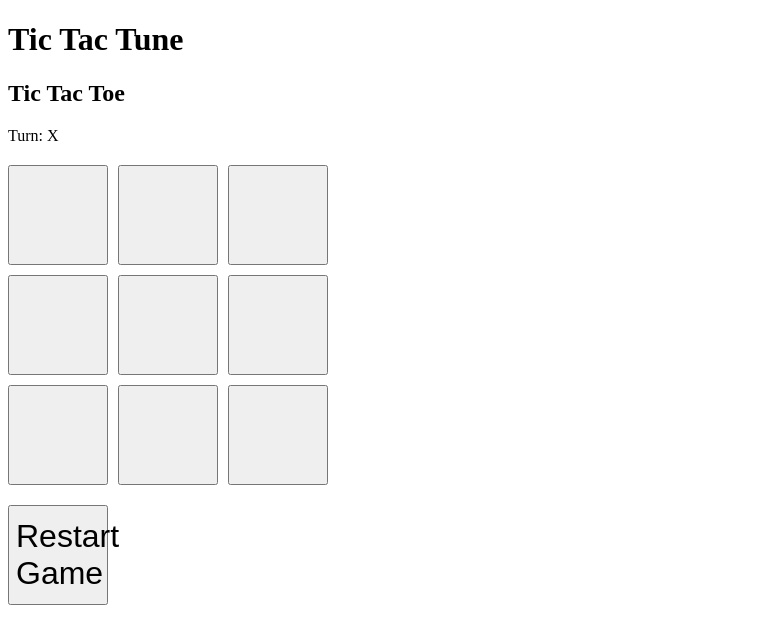
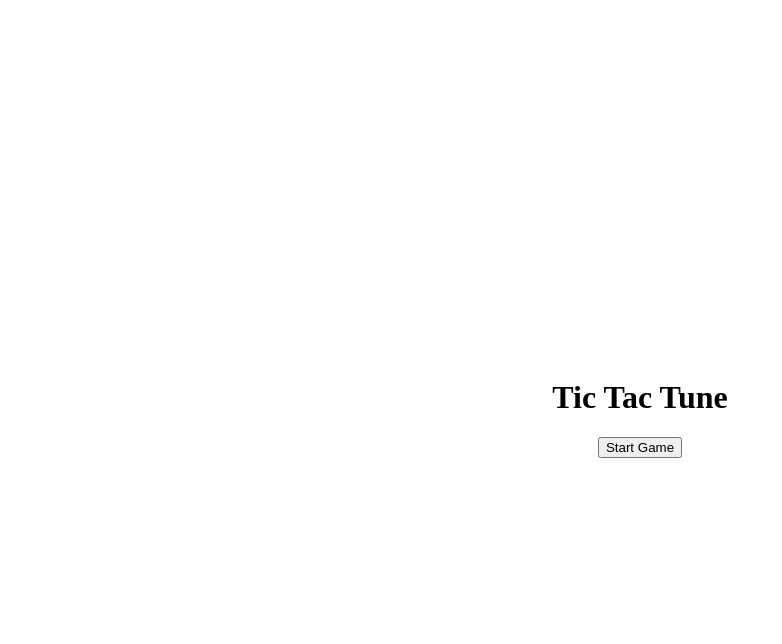
Before and after one commit to CediGasser/tictactune, a SvelteKit app: page / in a window 1280 px wide. Shown: the top 644 px of the page, without its empty margins (0-782 px from the left). Built offline with nearby package versions, Linux system fonts and the light colour scheme.

Commit message:
Refactored with gameState

```diff
--- a/src/routes/+page.svelte
+++ b/src/routes/+page.svelte
@@ -1,9 +1,55 @@
-<script>
+<script lang="ts">
 	import TicTacToe from './TicTacToe.svelte';
+
+	let gameState: 'inHomeScreen' | 'running' | 'xWon' | 'oWon' | 'draw' | 'missedBeat' =
+		$state('inHomeScreen');
+
+	// const audioContext = new AudioContext();
+	// const audioElement = document.querySelector('audio');
+	// const audioSource = audioContext.createMediaElementSource(audioElement);
+	// const analyser = audioContext.createAnalyser();
+
+	const onGameEnd = (result: 'xWon' | 'oWon' | 'draw') => {
+		gameState = result;
+	};
 </script>
 
-<h1>Tic Tac Tune</h1>
+<main>
+	{#if gameState === 'inHomeScreen'}
+		<h1>Tic Tac Tune</h1>
+		<button onclick={() => (gameState = 'running')}>Start Game</button>
+	{/if}
+	{#if gameState === 'running'}
+		<TicTacToe {onGameEnd} />
+	{/if}
+	{#if gameState === 'xWon'}
+		<h1>X Won</h1>
+		<button onclick={() => (gameState = 'running')}>Restart Game</button>
+		<button onclick={() => (gameState = 'inHomeScreen')}>Go Back</button>
+	{/if}
+	{#if gameState === 'oWon'}
+		<h1>O Won</h1>
+		<button onclick={() => (gameState = 'running')}>Restart Game</button>
+		<button onclick={() => (gameState = 'inHomeScreen')}>Go Back</button>
+	{/if}
+	{#if gameState === 'draw'}
+		<h1>Draw</h1>
+		<button onclick={() => (gameState = 'running')}>Restart Game</button>
+		<button onclick={() => (gameState = 'inHomeScreen')}>Go Back</button>
+	{/if}
+	{#if gameState === 'missedBeat'}
+		<h1>Missed Beat</h1>
+		<button onclick={() => (gameState = 'running')}>Restart Game</button>
+		<button onclick={() => (gameState = 'inHomeScreen')}>Go Back</button>
+	{/if}
+</main>
 
-<main>
-	<TicTacToe />
-</main>
+<style>
+	main {
+		display: flex;
+		flex-direction: column;
+		justify-content: center;
+		align-items: center;
+		height: 100vh;
+	}
+</style>
--- a/src/routes/TicTacToe.svelte
+++ b/src/routes/TicTacToe.svelte
@@ -1,8 +1,14 @@
 <script lang="ts">
-	let board = Array(9).fill(null); // 3x3 Grid
+	let board = $state(Array(9).fill(null)); // 3x3 Grid
 	let winner: null | 'X' | 'O' = null; //Track Winner
 	let turn = 'X'; // Track Players Turn
 	let isDraw = false;
+
+	interface Props {
+		onGameEnd: (result: 'xWon' | 'oWon' | 'draw') => void;
+	}
+
+	let { onGameEnd }: Props = $props();
 
 	function makeMove(index: number) {
 		if (board[index] || winner) return;
@@ -31,42 +37,26 @@
 			const [a, b, c] = combo;
 			if (board[a] && board[a] === board[b] && board[a] === board[c]) {
 				winner = board[a];
+				onGameEnd(winner === 'X' ? 'xWon' : 'oWon');
 			}
 		});
 
 		// Check for Draw
 		if (!winner && board.every((cell) => cell)) {
 			isDraw = true;
+			onGameEnd('draw');
 		}
-	}
-
-	function restartGame() {
-		board = Array(9).fill(null);
-		turn = 'X';
-		winner = null;
-		isDraw = false;
 	}
 </script>
 
 <div>
-	<h2>Tic Tac Toe</h2>
-	{#if winner}
-		<p>{winner} wins!</p>
-	{:else if isDraw}
-		<p>It's a draw!</p>
-	{:else}
-		<p>Turn: {turn}</p>
-	{/if}
-
 	<div class="board">
 		{#each board as cell, index}
-			<button on:click={() => makeMove(index)}>
+			<button onclick={() => makeMove(index)}>
 				{cell}
 			</button>
 		{/each}
 	</div>
-
-	<button on:click={restartGame}>Restart Game</button>
 </div>
 
 <style>
```
